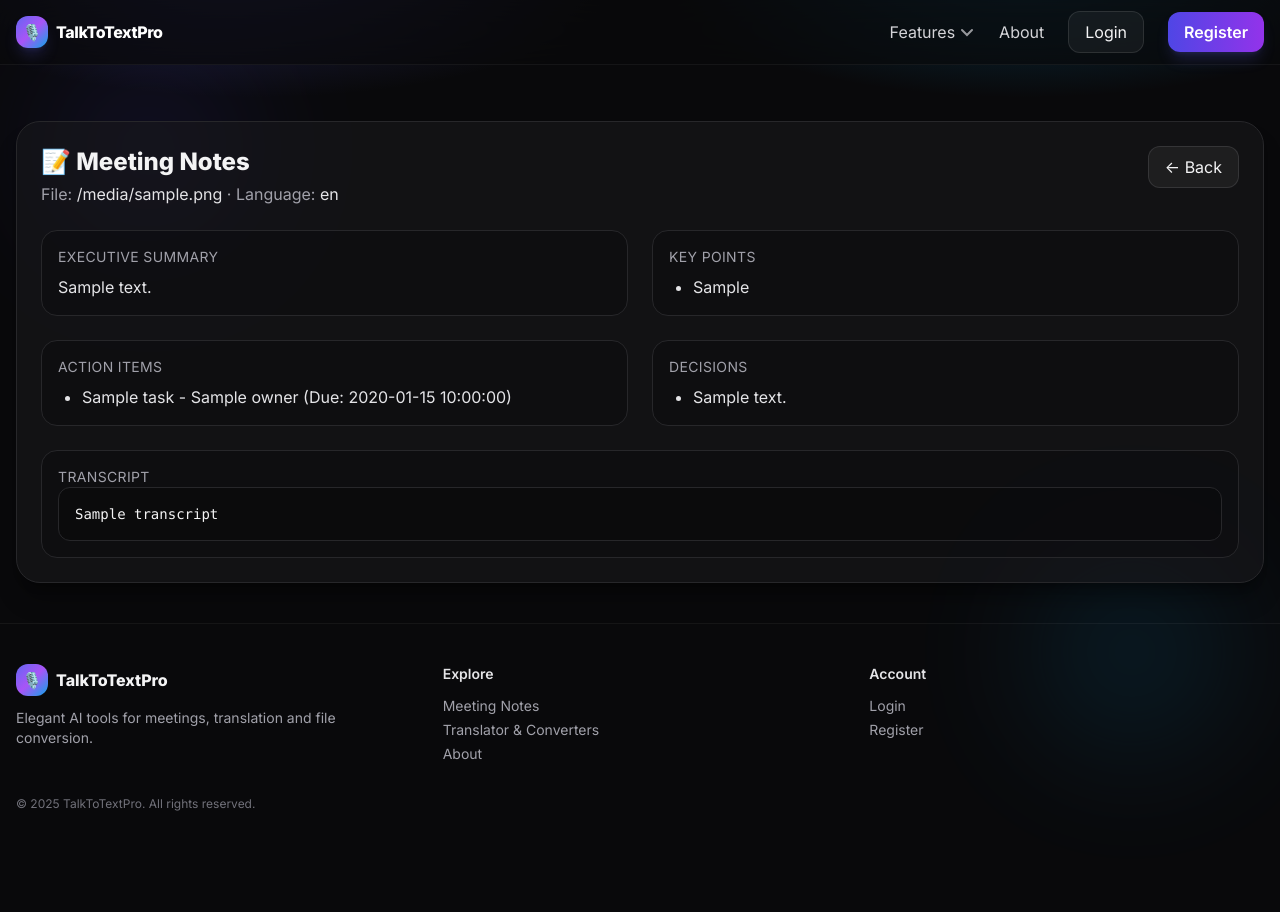
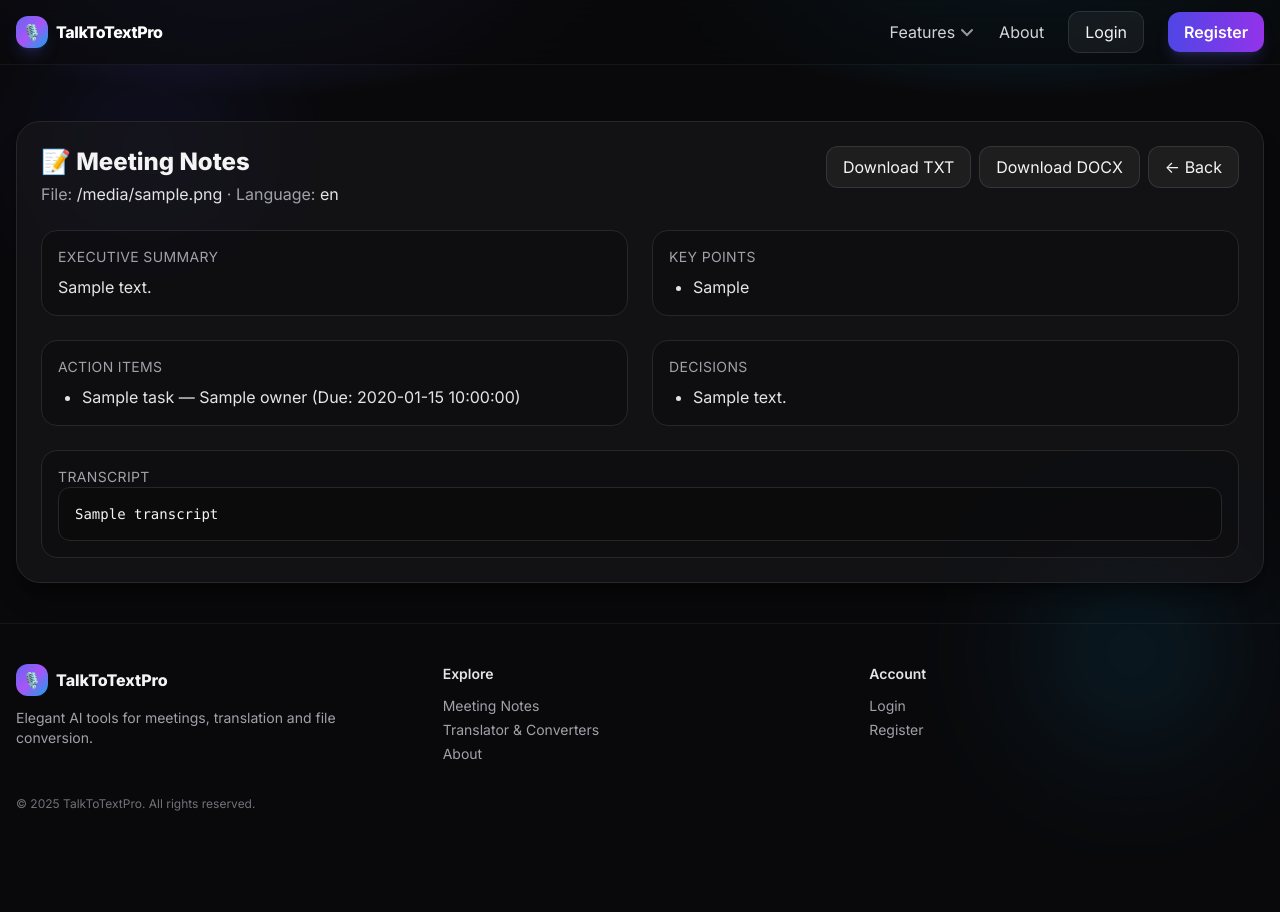
Before and after one commit to Hifzatoufiq/talk-to-text-pro, a Flask app: template backend/templates/notes.html in a window 1280 px wide; the page is wider, and only the part inside the window is pictured. Run offline with Flask 3, Linux system fonts and the light colour scheme; the template is opened without the code that fills it: most values are stand-ins (such as "Sample title", 1, 10 or a date in 2020); some libraries are stand-ins or nearby versions.

Commit message:
Update notes.html

```diff
--- a/backend/templates/notes.html
+++ b/backend/templates/notes.html
@@ -7,7 +7,18 @@
       <h1 class="text-2xl font-extrabold">📝 Meeting Notes</h1>
       <p class="text-zinc-400 mt-1">File: <span class="text-zinc-200">{{ result.filename }}</span> · Language: <span class="text-zinc-200">{{ result.language }}</span></p>
     </div>
-    <a href="{{ url_for('index') }}" class="inline-flex items-center px-4 py-2 rounded-xl bg-white/5 text-zinc-100 border border-white/10 hover:bg-white/10 transition">← Back</a>
+
+    <div class="flex items-center gap-2">
+      <a href="{{ url_for('download_note', note_id=result._id, format='txt') }}"
+         class="inline-flex items-center px-4 py-2 rounded-xl bg-white/5 text-zinc-100 border border-white/10 hover:bg-white/10 transition">
+        Download TXT
+      </a>
+      <a href="{{ url_for('download_note', note_id=result._id, format='docx') }}"
+         class="inline-flex items-center px-4 py-2 rounded-xl bg-white/5 text-zinc-100 border border-white/10 hover:bg-white/10 transition">
+        Download DOCX
+      </a>
+      <a href="{{ url_for('index') }}" class="inline-flex items-center px-4 py-2 rounded-xl bg-white/5 text-zinc-100 border border-white/10 hover:bg-white/10 transition">← Back</a>
+    </div>
   </div>
 
   <div class="mt-6 grid md:grid-cols-2 gap-6">
@@ -31,7 +42,7 @@
       <h3 class="text-sm uppercase tracking-wide text-zinc-400">Action items</h3>
       <ul class="list-disc pl-6 mt-2 text-zinc-200">
         {% for a in result.summary.action_items %}
-          <li>{{ a.task }} - {{ a.owner }} {% if a.due %}(Due: {{ a.due }}){% endif %}</li>
+          <li>{{ a.task }}{% if a.owner %} — {{ a.owner }}{% endif %}{% if a.due %} (Due: {{ a.due }}){% endif %}</li>
         {% else %}
           <li class="text-zinc-500">No action items found.</li>
         {% endfor %}
```
